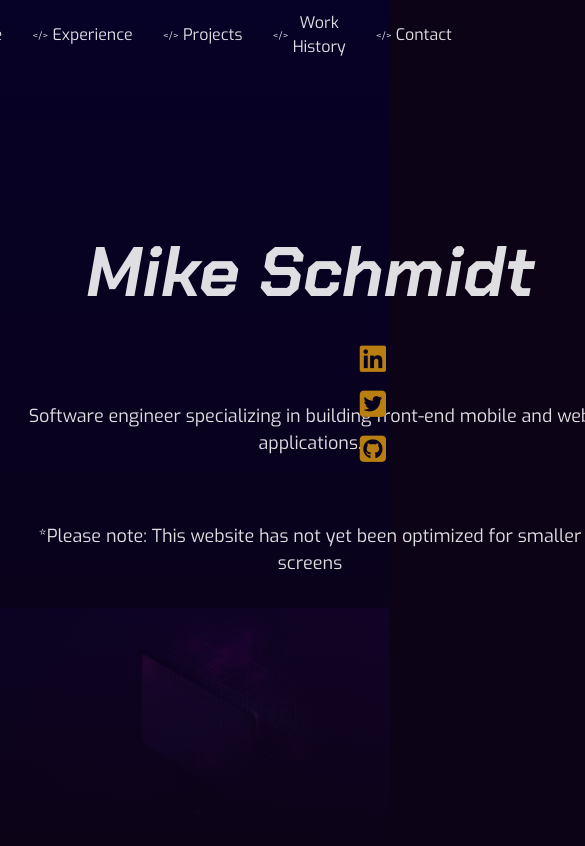
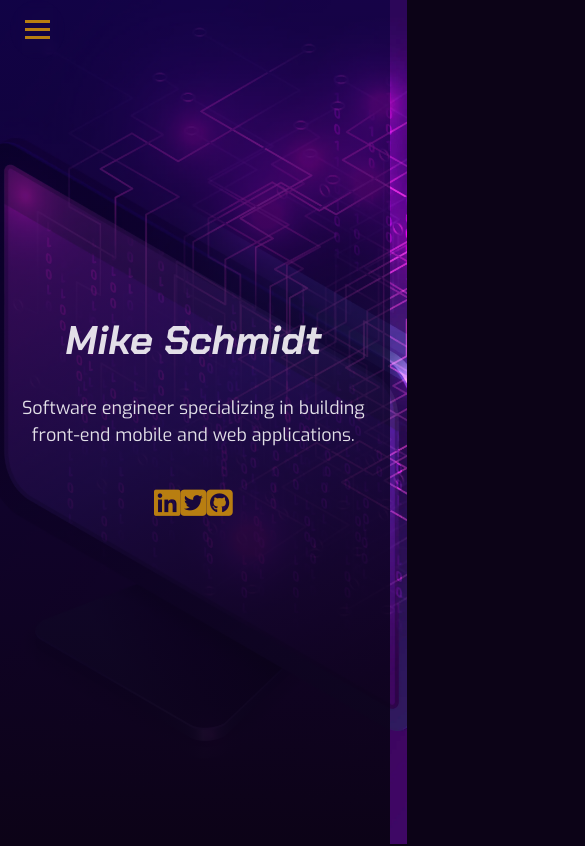
Before and after one commit to Schmidt217/portfolio, a React (Vite) app: page / in a window 390 px wide. Shown: the top 846 px of the page, 585 px wide, since content can reach past the window. Built offline with nearby package versions, Linux system fonts and the light colour scheme.

Commit message:
starting to use media queries for smaller screens

```diff
--- a/src/App.tsx
+++ b/src/App.tsx
@@ -9,7 +9,7 @@ import NavBar from "./components/NavBar";
 
 function App() {
 	return (
-		<div>
+		<div className="main-container">
 			<NavBar />
 			<Home />
 			<Experience />
--- a/src/components/Home.tsx
+++ b/src/components/Home.tsx
@@ -8,10 +8,6 @@ function Home() {
 				<p>
 					Software engineer specializing in building front-end mobile and web
 					applications.
-				</p>
-				<p>
-					*Please note: This website has not yet been optimized for smaller
-					screens
 				</p>
 				<div className="social-media">
 					<a
--- a/src/components/NavBar.tsx
+++ b/src/components/NavBar.tsx
@@ -1,9 +1,10 @@
-import { useState, useEffect } from "react";
+import { useState, useEffect, useRef } from "react";
 import "../styles/navBar.css";
 
 function NavBar() {
 	const [activeTab, setActiveTab] = useState<string>("home");
 	const [isFixed, setIsFixed] = useState<boolean>(false);
+	const navRef = useRef<HTMLUListElement>(null);
 
 	const handleTabClick = (tabName: string) => {
 		setActiveTab(tabName);
@@ -11,6 +12,13 @@ function NavBar() {
 		if (element) {
 			const y = element.getBoundingClientRect().top - 70;
 			window.scrollBy({ top: y, behavior: "smooth" });
+		}
+		toggleNav();
+	};
+
+	const toggleNav = () => {
+		if (navRef.current) {
+			navRef.current.classList.toggle("active");
 		}
 	};
 
@@ -26,13 +34,14 @@ function NavBar() {
 		};
 
 		window.addEventListener("scroll", handleScroll);
+		console.log(window.innerWidth > 768);
 
 		return () => window.removeEventListener("scroll", handleScroll);
 	}, []);
 
 	return (
-		<nav className={isFixed ? "fixed" : ""}>
-			<ul>
+		<nav className={isFixed && window.innerWidth > 768 ? "fixed" : ""}>
+			<ul ref={navRef}>
 				<li
 					className={activeTab === "home" ? "active" : ""}
 					onClick={() => handleTabClick("home")}
@@ -69,6 +78,11 @@ function NavBar() {
 					Contact
 				</li>
 			</ul>
+			<div className="hamburger" onClick={toggleNav}>
+				<span className="bar"></span>
+				<span className="bar"></span>
+				<span className="bar"></span>
+			</div>
 		</nav>
 	);
 }
--- a/src/styles/App.css
+++ b/src/styles/App.css
@@ -4,3 +4,8 @@
 	margin: 0 auto;
 	text-align: center;
 }
+@media (max-width: 576px) {
+	.main-container {
+		width: 95%;
+	}
+}
--- a/src/styles/contactForm.css
+++ b/src/styles/contactForm.css
@@ -56,18 +56,16 @@ textarea {
 		padding: 8px;
 	}
 
-	label {
-		font-size: 14px;
-		margin-bottom: 5px;
-	}
-
 	.submit-button {
 		font-size: 14px;
-		padding: 8px;
+		padding: 8px 0 8px 0;
 	}
 }
 @media (max-width: 768px) {
 }
 
 @media (max-width: 576px) {
+	.contact-form {
+		width: 70%;
+	}
 }
--- a/src/styles/home.css
+++ b/src/styles/home.css
@@ -41,9 +41,15 @@
 
 @media (max-width: 576px) {
 	.home-container h1 {
-		font-size: 70px;
+		font-size: 40px;
+		margin: 0 auto;
 	}
 	.home-container p {
 		font-size: 18px;
 	}
+	.social-media {
+		display: flex;
+		flex-direction: row;
+		position: static;
+	}
 }
--- a/src/styles/index.css
+++ b/src/styles/index.css
@@ -1,5 +1,15 @@
 @import url("https://fonts.googleapis.com/css2?family=Exo:wght@400;500&display=swap");
 
+@media only screen and (-webkit-min-device-pixel-ratio: 1.5),
+	only screen and (-o-min-device-pixel-ratio: 3/2),
+	only screen and (min--moz-device-pixel-ratio: 1.5),
+	only screen and (min-device-pixel-ratio: 1.5) {
+	html,
+	body {
+		width: 100%;
+		overflow-x: hidden;
+	}
+}
 :root {
 	font-family: "Exo", sans-serif;
 	line-height: 1.5;
@@ -57,10 +67,8 @@ h2 {
 
 @media (max-width: 576px) {
 	:root {
-		height: 100%;
-		/* width: 100%; */
-		background-size: contain;
-		background-repeat: no-repeat;
-		background-position: bottom;
+		margin: 0px;
+		padding: 0px;
+		overflow-x: hidden;
 	}
 }
--- a/src/styles/mockWebsites.css
+++ b/src/styles/mockWebsites.css
@@ -56,4 +56,7 @@
 }
 
 @media (max-width: 576px) {
+	.pages {
+		width: 200px;
+	}
 }
--- a/src/styles/navBar.css
+++ b/src/styles/navBar.css
@@ -44,6 +44,24 @@ nav li:hover {
 	font-size: 10px;
 	margin-right: 4px;
 }
+.hamburger {
+	display: none;
+	position: fixed;
+	top: 0px;
+	left: 10px;
+	padding: 15px;
+	backdrop-filter: blur(5px);
+	border-radius: 50%;
+}
+.bar {
+	display: block;
+	width: 25px;
+	height: 3px;
+	margin: 5px auto;
+	-webkit-transition: all 0.3s ease-in-out;
+	transition: all 0.3s ease-in-out;
+	background-color: rgb(184, 126, 17);
+}
 
 @keyframes fadeIn {
 	0% {
@@ -63,6 +81,37 @@ nav li:hover {
 	}
 }
 @media (max-width: 768px) {
+	nav ul,
+	nav.fixed ul {
+		position: fixed;
+		left: -100%;
+		top: 50px;
+		flex-direction: column;
+		background-color: #6a1380;
+		width: 150px;
+		border-radius: 10px;
+		text-align: center;
+		transition: 0.3s;
+		box-shadow: 0 10px 27px rgba(255, 255, 255, 0.5);
+		z-index: 5;
+	}
+	nav.fixed {
+		color: inherit;
+		background-color: transparent;
+		padding: 0;
+	}
+	nav ul.active {
+		left: 0;
+	}
+
+	nav ul li {
+		margin: 2.5rem auto;
+	}
+
+	.hamburger {
+		display: block;
+		cursor: pointer;
+	}
 }
 
 @media (max-width: 576px) {
--- a/src/styles/projects.css
+++ b/src/styles/projects.css
@@ -44,4 +44,10 @@ hr {
 }
 
 @media (max-width: 576px) {
+	.project {
+		width: 150px;
+	}
+	hr {
+		margin: 0;
+	}
 }
```
